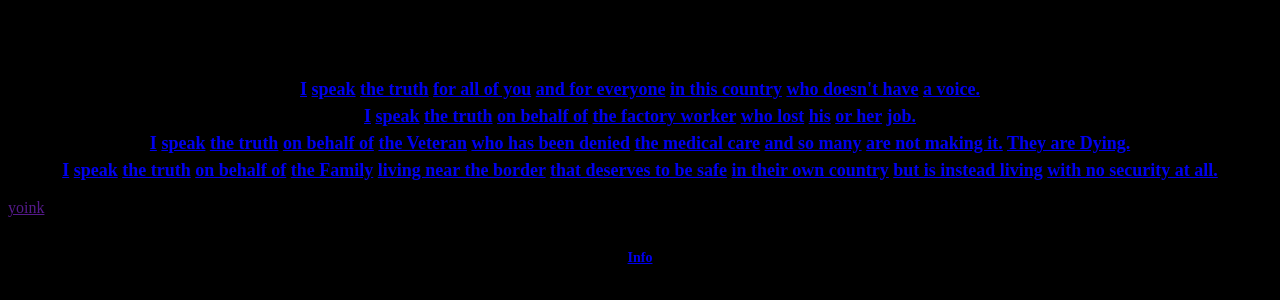
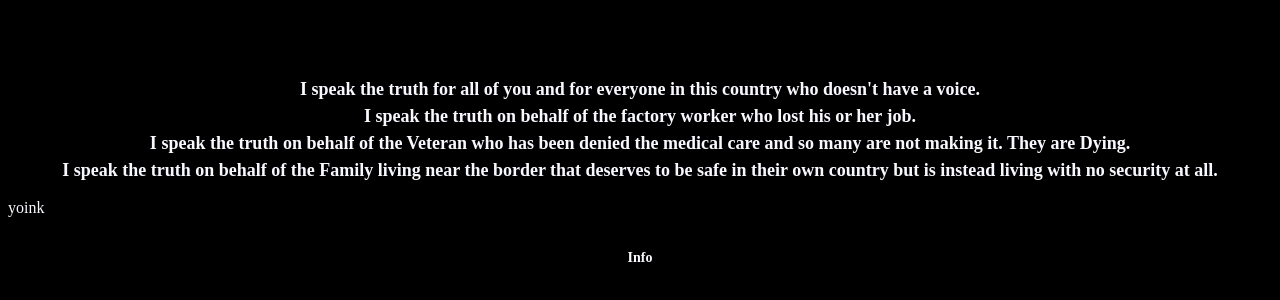
Before and after one commit to Jeengerbread/jeengerbread.github.io, a plain HTML site: page index.html in a window 1280 px wide. Shown: the part 104-404 px from the top of the page. Drawn offline with Linux system fonts and the light colour scheme.

Commit message:
Css changes

```diff
--- a/css/stylesheet.css
+++ b/css/stylesheet.css
@@ -1,6 +1,9 @@
 @charset "UTF-8";
 /* CSS Document */
-
+a{
+	text-decoration: none;
+	color:ghostwhite;
+}
 body {
 	height: 800px;
     background-color: black;
```
Also changed, not shown: 1 other file.
